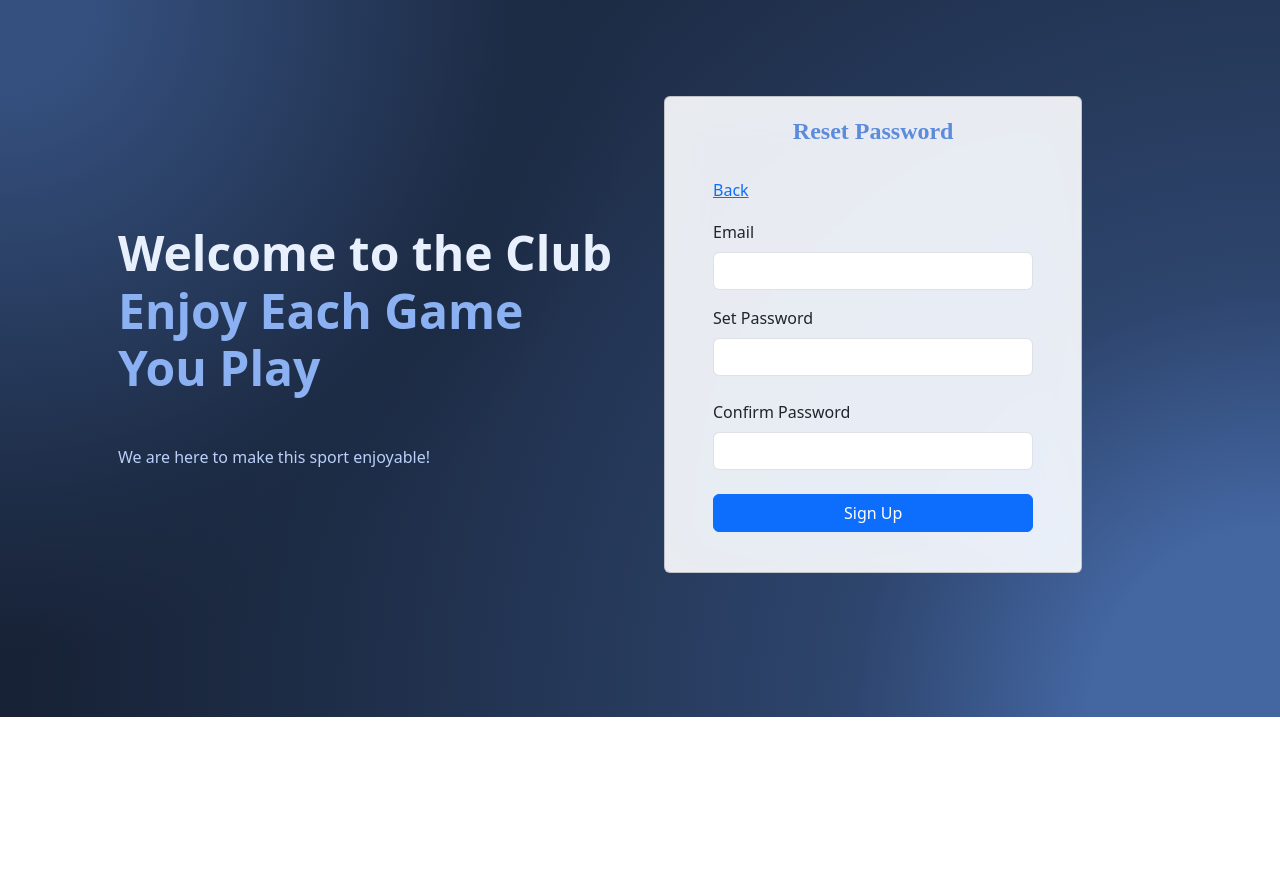
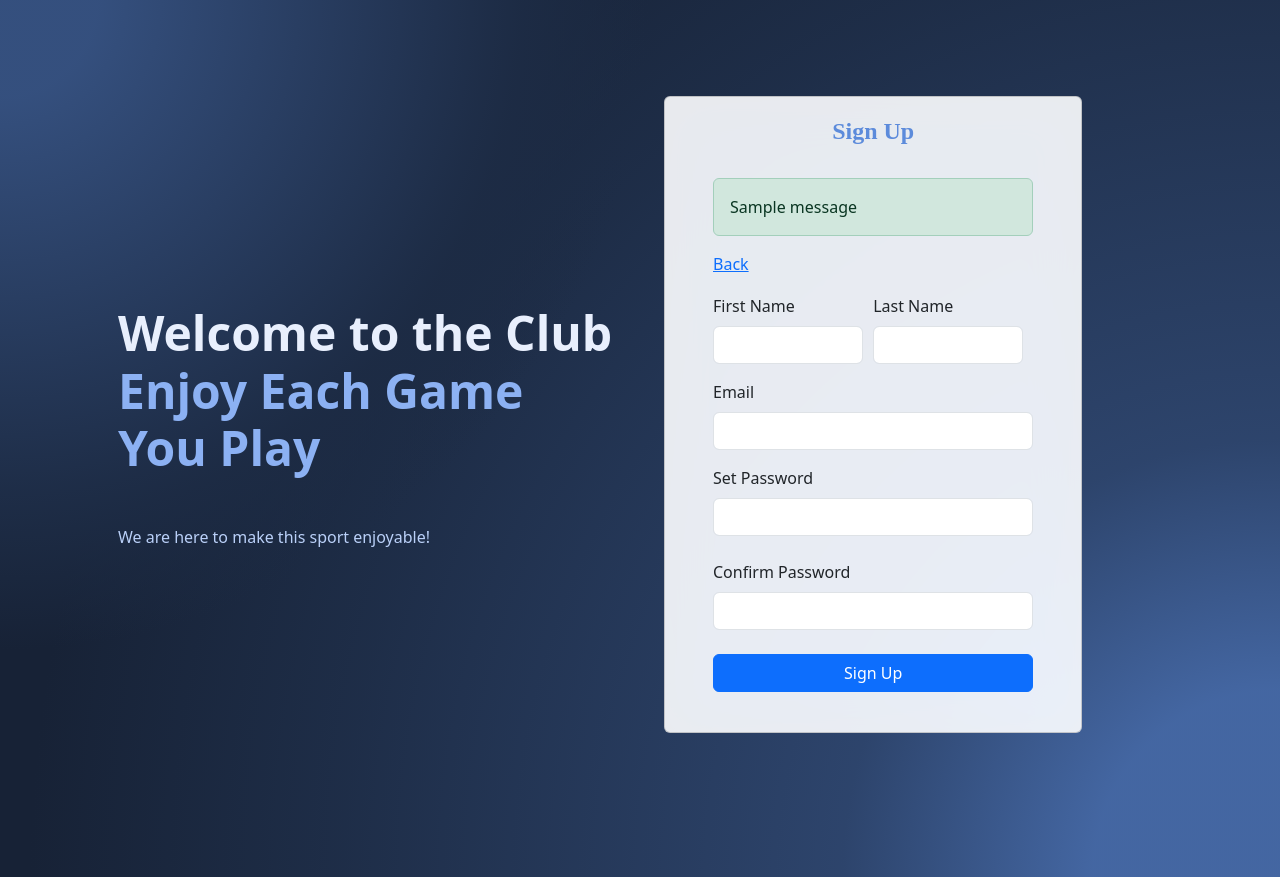
Before and after one commit to StephenNjambi/Django-Dashboard, a Django app: page /signup/ in a window 1280 px wide. Before the commit the page ends 717 px from the top, so only its background shows below. Run offline with Django 4.2, Linux system fonts and the light colour scheme; one stand-in notice (Sample message) is shown.

Commit message:
common commit

```diff
--- a/registration/views.py
+++ b/registration/views.py
@@ -3,6 +3,8 @@ from django.contrib.auth import login
 from django.shortcuts import render, redirect
 from django.contrib.auth.models import User
 from django.contrib import messages
+from django.db import IntegrityError
+
 
 def register(request):
     if request.method == 'POST':
@@ -11,13 +13,41 @@ def register(request):
         email = request.POST.get('email')
         password1 = request.POST.get('password1')
         password2 = request.POST.get('password2')
-        user = User.objects.create_user(
-            username=email,
-            email = email,
-            first_name=firstname,
-            last_name =lastname,
-            password=password1)
-        user.save()
-        messages.success(request, "Account created!")
-        return redirect('loginpage:loginpage')
-    return render(request,'registration/signup.html')
+
+        try:
+            user = User.objects.create_user(
+                username=email,
+                email = email,
+                first_name=firstname,
+                last_name =lastname,
+                password=password1)
+            user.save()
+            messages.success(request, "Account created!")
+            return redirect('registration:signup')
+        except IntegrityError:
+            messages.error(request, "The user already exists!")
+            return redirect('registration:signup')
+
+    else:
+        return render(request,'registration/signup.html')
+
+
+
+
+
+# def register(request):
+#     if request.method == 'POST':
+#         firstname = request.POST.get('firstname')
+#         lastname = request.POST.get('lastname')
+#         email = request.POST.get('email')
+#         password1 = request.POST.get('password1')
+#         user = User.objects.create_user(
+#             username=email,
+#             email = email,
+#             first_name=firstname,
+#             last_name =lastname,
+#             password=password1)
+#         user.save()
+#         messages.success(request, "Account created!")
+#         return redirect('loginpage:loginpage')
+#     return render(request,'registration/signup.html')
--- a/static/css/signup.css
+++ b/static/css/signup.css
@@ -69,3 +69,10 @@ div#names_lable {
     width: 100%;
     margin: 0 auto;
 }
+
+/* error message  */
+.alert.alert-error {
+    text-align: center;
+    color: red;
+    font-family: corisande;
+}
--- a/templates/registration/signup.html
+++ b/templates/registration/signup.html
@@ -4,6 +4,7 @@
 {% block stylings %}
     <link rel="stylesheet" href="{% static 'css/signup.css' %}" />
 {% endblock %}
+<script src="{% static 'javascript/signup.js' %}"></script>
 
 
 
@@ -30,8 +31,31 @@
                                 {% csrf_token %}
 
                                 <div class="signUp_header">
-                                    <div class="form_h1">Reset Password</div>
+                                    <div class="form_h1">Sign Up</div>
+                                        {% if messages %}
+                                            {% for message in messages %}
+                                                <div class="alert alert-{{ message.tags }}">
+                                                    {{ message }}
+                                                </div>
+                                            {% endfor %}
+                                        {% endif %}
+                                    <div id="error-message" class="alert alert-danger" style="display: none;"></div>
                                     <a href="#" onClick="window.history.back()"><i class="fa-solid fa-arrow-left-long"></i>Back</a>
+                                </div>
+
+
+
+                                <div class="names_container">
+                                    <div id="names_lable" class="form-outline mb-3">
+                                        <label class="form-label" for="firstname">First Name</label>
+                                        <input type="text" id="firstname" class="form-control" name="firstname" required autocomplete="given-name" />
+                                    </div>
+
+                                    <div id="names_lable" class="form-outline mb-3">
+                                        <label class="form-label" for="lastname">Last Name</label>
+                                        <input type="text" id="lastname" class="form-control" name="lastname" required autocomplete="family-name" />
+                                    </div>
+
                                 </div>
 
                                 <div class="form-outline mb-3">
```
Also changed, not shown: static/css/loginpage.css (+8 -0 lines), db.sqlite3, static/javascript/accounts.js (added).
